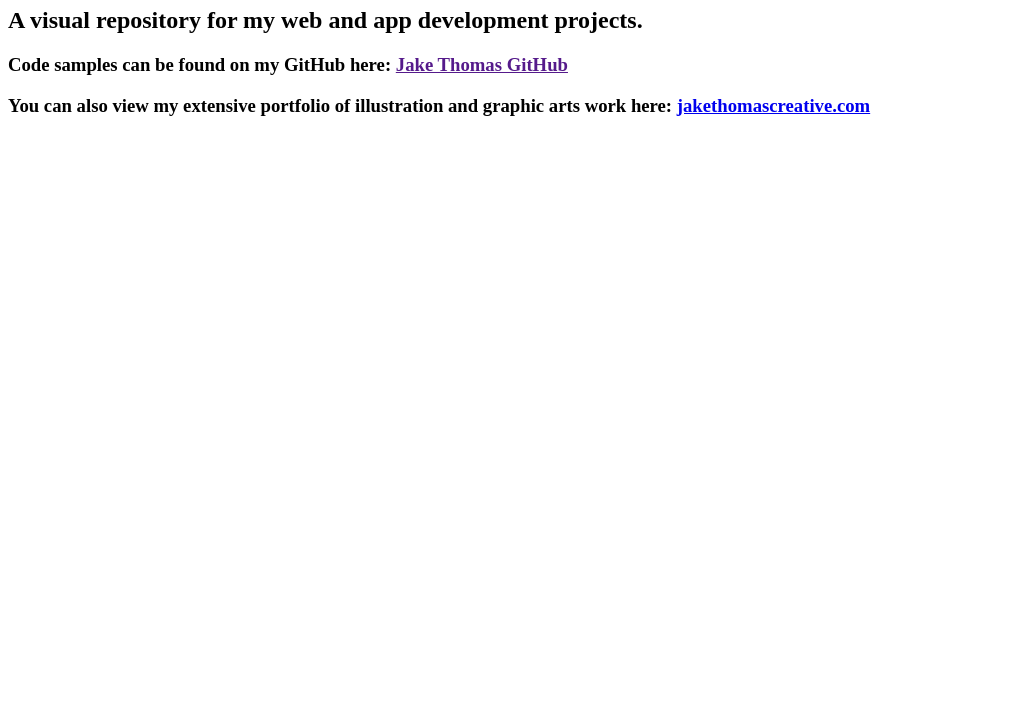
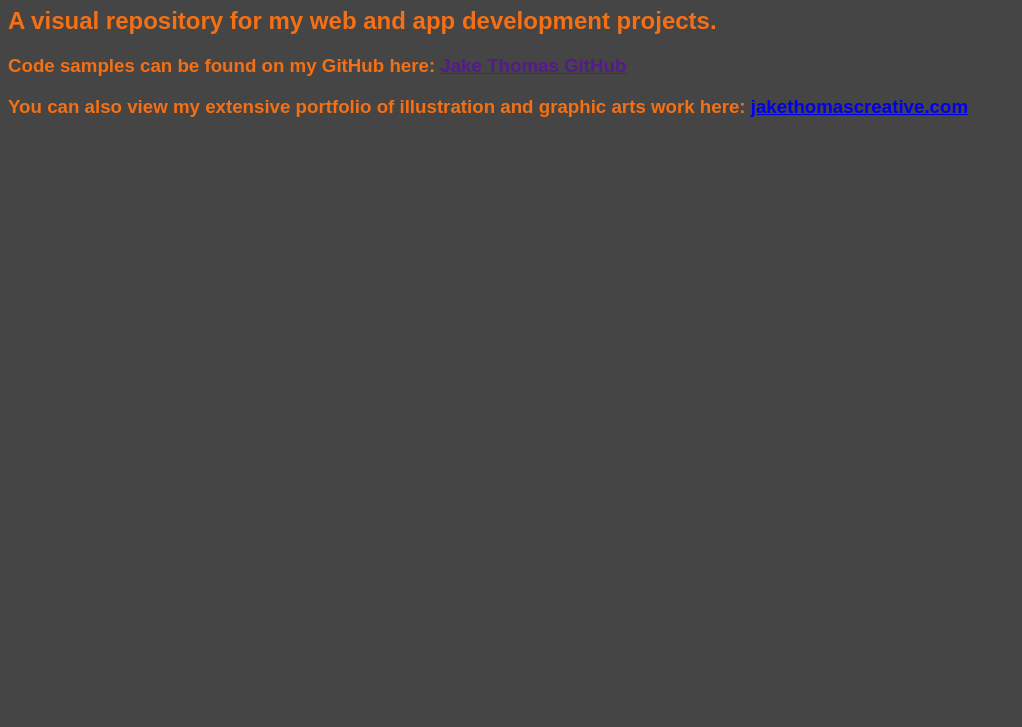
Before and after one commit to jakethomascreative/html, a plain HTML site: page index.html in a window 1280 px wide. Shown: the part 73-800 px from the top of the page, without its empty margins (0-1022 px from the left). Drawn offline with Linux system fonts and the light colour scheme.

Commit message:
Linked CSS

```diff
--- a/index.html
+++ b/index.html
@@ -3,6 +3,7 @@
 <head>
     <meta charset="UTF-8">
     <meta name="viewport" content="width=device-width, initial-scale=1.0">
+    <link rel="stylesheet" href="./styles.css"></link>
     <title>Jake Thomas</title>
 </head>
 <body>
```
